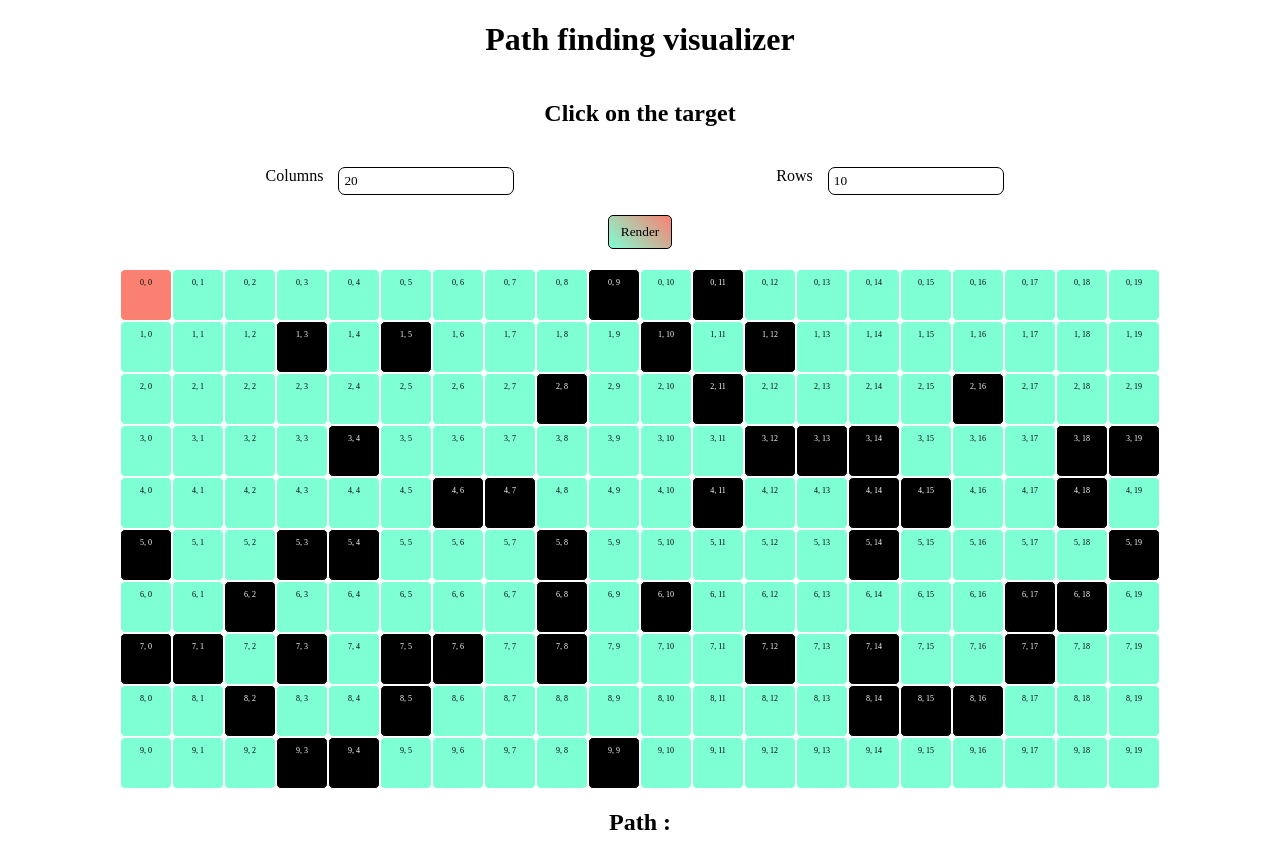
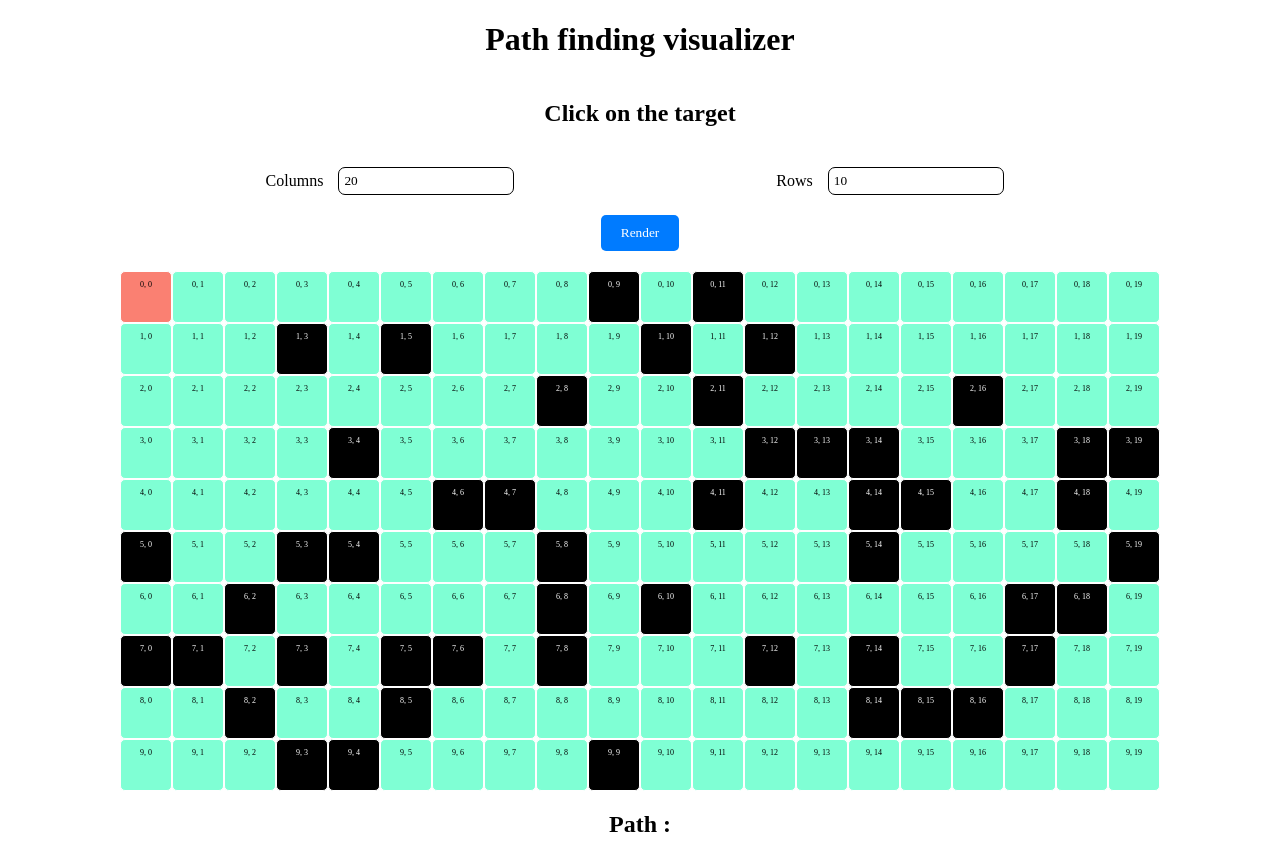
Before and after one commit to 0x4bd0/path-finding-visualizer, a React (Create React App) app: page / in a window 1280 px wide. Built offline with nearby package versions, Linux system fonts and the light colour scheme.

Commit message:
fix ui bugs

```diff
--- a/src/comps/pathFinder.jsx
+++ b/src/comps/pathFinder.jsx
@@ -141,6 +141,7 @@ const PathFinder = () => {
 			<div className='configBox'>
 				<button onClick={() => reRenderBoard()}>Render</button>
 			</div>
+			<div className='board'>
 				{grid.map((row, rowIndex) => {
 					return (
 						<div key={rowIndex} className='blocRow'>
@@ -164,6 +165,7 @@ const PathFinder = () => {
 						</div>
 					);
 				})}
+			</div>
 		</div>
 	);
 	return (
--- a/src/index.css
+++ b/src/index.css
@@ -78,6 +78,7 @@ code {
     display: flex;
     justify-content: center;
     gap: 15px;
+    align-items: center;
 }
 
 
@@ -89,14 +90,15 @@ code {
 
 
 .configBox > button{
-    flex : 1;
+    flex: 1 1;
     flex-grow: unset;
     margin: 0 auto;
-    padding: 8px 12px;
-    color: black;
-    border: 1px solid black;
+    padding: 10px 20px;
+    color: white;
+    border: 0px solid black;
     border-radius: 5px;
-    background: linear-gradient(
+    /* background: linear-gradient(
 45deg
-, #7fffd3, salmon);
+ , #7fffd3, salmon); */
+    background-color: #007bff!important;
 }
```
Lines whose indentation alone changed are shown as unchanged.
